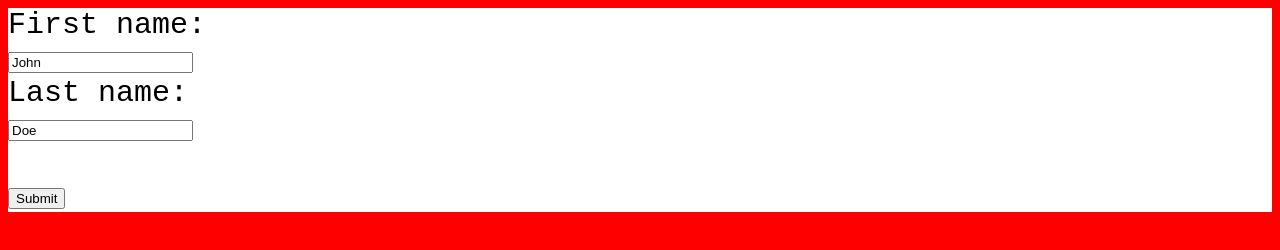
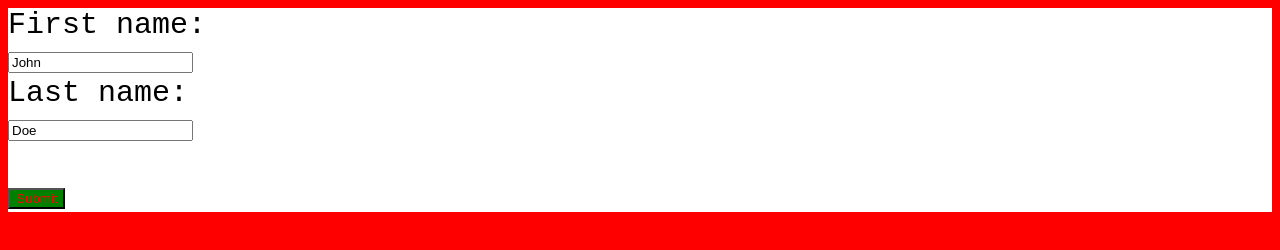
Before and after one commit to 123Naveen550/demo, a plain HTML site: page index.html in a window 1280 px wide. Drawn offline with Linux system fonts and the light colour scheme.

Commit message:
change button color

```diff
--- a/demo.css
+++ b/demo.css
@@ -8,3 +8,7 @@ form{
     background-color: white;
     color: black;
 }
+button{
+    background-color: green;
+    color: red;
+}
```
